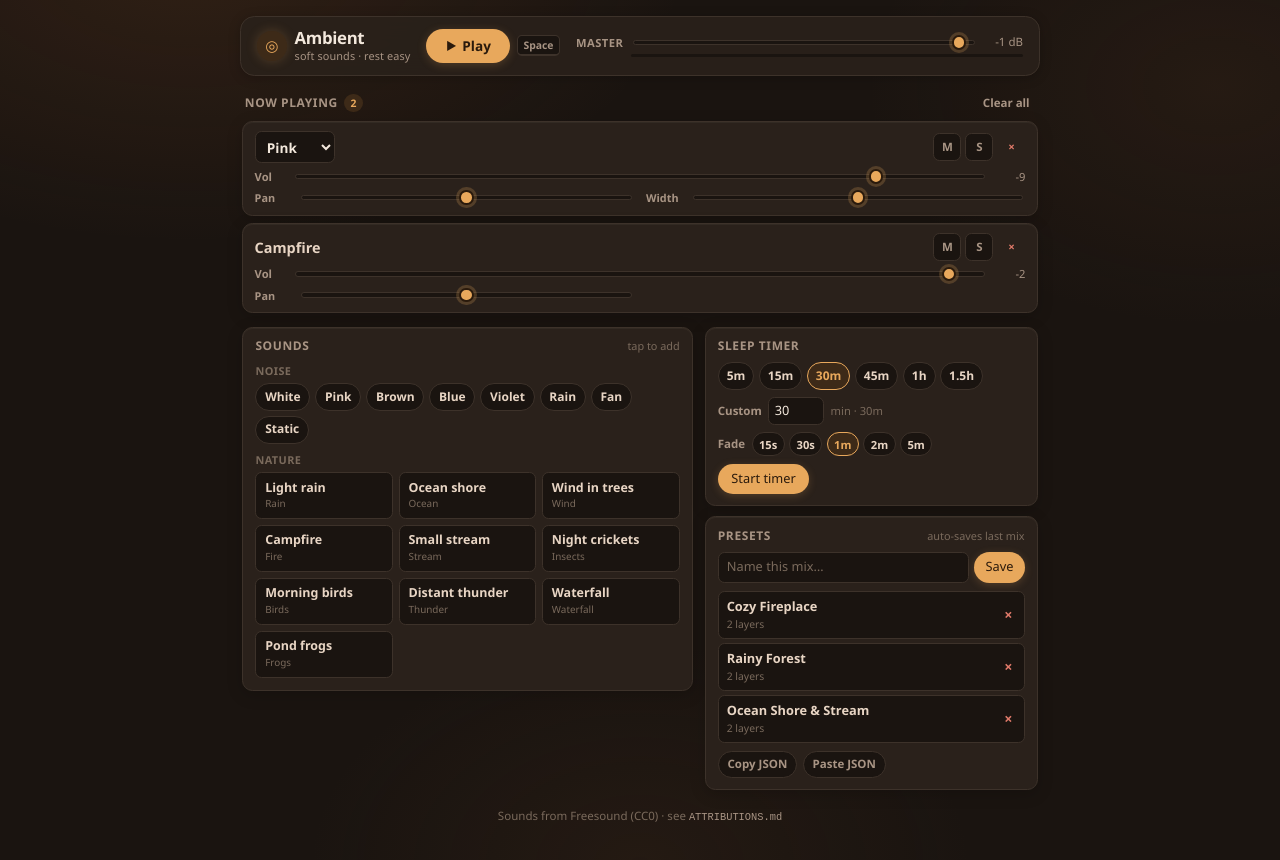
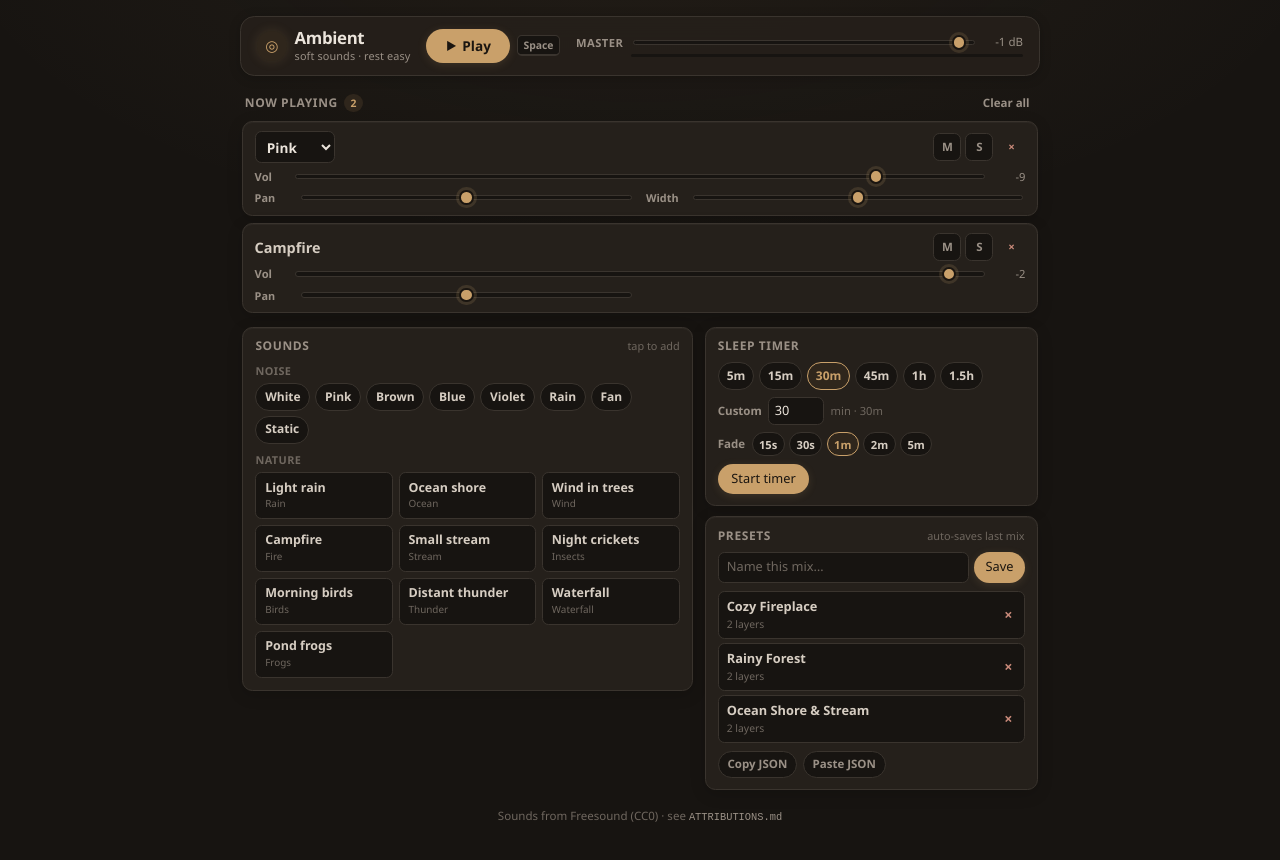
Before and after one commit to CyberOoHim/ambient-sound, a Svelte app: page / in a window 1280 px wide. Shown: the top 860 px of the page. Built offline with nearby package versions, Linux system fonts and the light colour scheme.

Commit message:
feat: implement audio mixer UI with global styles and deployment pipeline

```diff
--- a/src/app.css
+++ b/src/app.css
@@ -1,32 +1,37 @@
 :root {
   color-scheme: dark;
-  /* Warm hearth palette — soft charcoal, honey, cream */
-  --bg: #1a1410;
-  --bg-elevated: #221b16;
-  --card: #2a211b;
-  --card-soft: #312820;
-  --text: #f3e8dc;
-  --text-soft: #e8d5c4;
-  --muted: #a89484;
-  --muted-soft: #7a6a5c;
-  --border: #3d322a;
-  --border-soft: #4a3d33;
-  --accent: #e8a85c;
-  --accent-hover: #f0b870;
-  --accent-dim: #3d2a18;
-  --accent-glow: rgba(232, 168, 92, 0.22);
-  --accent-ink: #2a1a0c;
-  --success: #8fbc8f;
-  --danger: #e07a6a;
-  --danger-dim: #3a221e;
-  --solo: #f0c14a;
-  --solo-dim: #3a2e12;
+  /*
+   * Stable warm neutrals — single amber family, low chroma deltas.
+   * Surfaces step by lightness only; accents share one hue.
+   */
+  --bg: #171411;
+  --bg-elevated: #1e1a16;
+  --card: #25201b;
+  --card-soft: #2c2721;
+  --text: #ebe4db;
+  --text-soft: #d6cdc2;
+  --muted: #9a9086;
+  --muted-soft: #6f675f;
+  --border: #3a342e;
+  --border-soft: #463f38;
+  /* Amber accent — same hue for hover / dim / glow */
+  --accent: #c9a06a;
+  --accent-hover: #d4af7a;
+  --accent-dim: #2f261c;
+  --accent-glow: rgba(201, 160, 106, 0.16);
+  --accent-ink: #1a1510;
+  /* Status colors stay warm-adjacent and desaturated */
+  --success: #9aab8e;
+  --danger: #c98a7a;
+  --danger-dim: #2e221f;
+  --solo: #c9b07a;
+  --solo-dim: #2e281c;
   --radius-sm: 0.4rem;
   --radius: 0.65rem;
   --radius-lg: 0.9rem;
   --radius-pill: 999px;
-  --shadow-soft: 0 2px 12px rgba(0, 0, 0, 0.22);
-  --shadow-card: 0 1px 0 rgba(255, 240, 220, 0.04) inset, 0 4px 16px rgba(0, 0, 0, 0.18);
+  --shadow-soft: 0 2px 12px rgba(0, 0, 0, 0.2);
+  --shadow-card: 0 1px 0 rgba(255, 245, 230, 0.03) inset, 0 4px 16px rgba(0, 0, 0, 0.16);
   --space-xs: 0.25rem;
   --space-sm: 0.4rem;
   --space-md: 0.65rem;
@@ -57,10 +62,9 @@ body {
   margin: 0;
   min-width: 320px;
   min-height: 100svh;
+  /* Single soft wash — no multi-hue hotspots */
   background:
-    radial-gradient(ellipse 900px 520px at 15% -5%, rgba(180, 100, 50, 0.14) 0%, transparent 55%),
-    radial-gradient(ellipse 700px 480px at 95% 10%, rgba(120, 70, 40, 0.12) 0%, transparent 50%),
-    radial-gradient(ellipse 600px 400px at 50% 100%, rgba(80, 50, 30, 0.18) 0%, transparent 55%),
+    radial-gradient(ellipse 100% 70% at 50% -10%, rgba(201, 160, 106, 0.06) 0%, transparent 55%),
     var(--bg);
 }
 
--- a/src/ui/Mixer.svelte
+++ b/src/ui/Mixer.svelte
@@ -431,7 +431,9 @@
   }
 
   .play.active {
-    background: var(--solo);
+    background: var(--accent-hover);
+    box-shadow: 0 0 0 1px color-mix(in srgb, var(--accent) 35%, transparent),
+      0 2px 10px var(--accent-glow);
   }
 
   .play:disabled {
@@ -502,7 +504,8 @@
 
   .meter-fill {
     height: 100%;
-    background: linear-gradient(90deg, var(--accent), var(--success));
+    background: var(--accent);
+    opacity: 0.85;
     transition: width 50ms linear;
     border-radius: inherit;
   }
@@ -717,7 +720,7 @@
   .error {
     background: var(--danger-dim);
     border: 1px solid var(--danger);
-    color: #ffc8c0;
+    color: var(--danger);
     border-radius: var(--radius);
     padding: 0.5rem 0.75rem;
     margin-bottom: 0.65rem;
```
